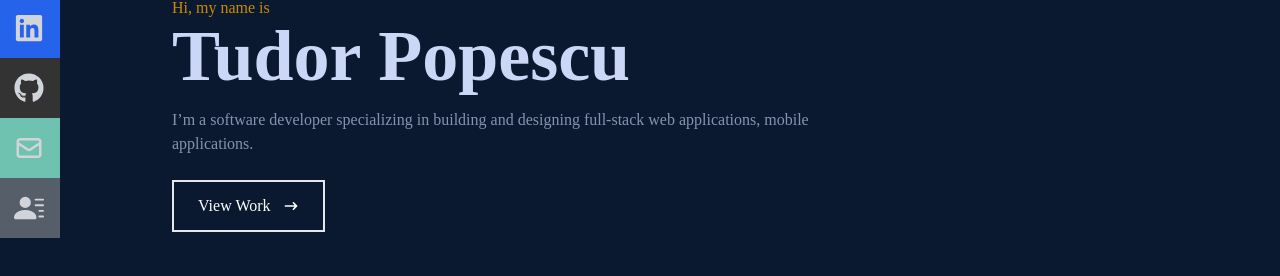
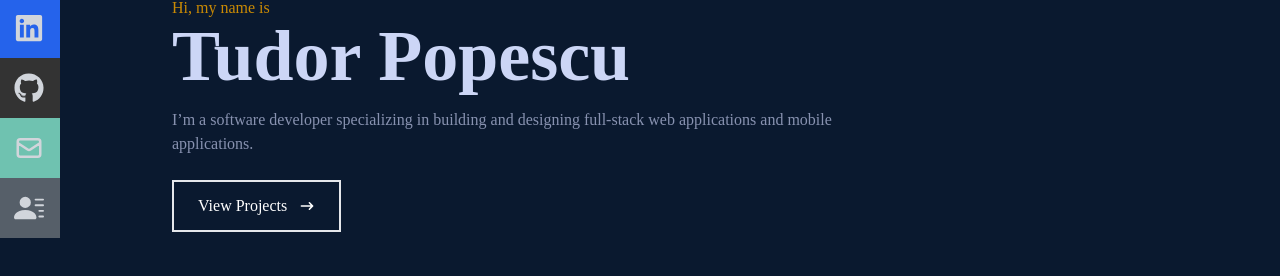
Before and after one commit to Tpopescu33/portfolio-tudor-popescu, a React (Create React App) app: page / in a window 1280 px wide. Shown: the part 282-558 px from the top of the page. Built offline with nearby package versions, Linux system fonts and the light colour scheme.

Commit message:
view projects button links to projects

```diff
--- a/src/components/Home.jsx
+++ b/src/components/Home.jsx
@@ -1,5 +1,6 @@
 import React from 'react';
 import { HiArrowNarrowRight } from 'react-icons/hi';
+import { Link } from 'react-scroll';
 
 const Home = () => {
   return (
@@ -12,15 +13,17 @@ const Home = () => {
         </h1>
 
         <p className='text-[#8892b0] py-4 max-w-[700px]'>
-          I’m a software developer specializing in building and designing full-stack web applications, mobile applications.
+          I’m a software developer specializing in building and designing full-stack web applications and mobile applications.
         </p>
         <div>
-          <button className='text-white group border-2 px-6 py-3 my-2 flex items-center hover:bg-pink-600 hover:border-pink-600'>
-            View Work
+        <Link to='work' smooth={true} duration={500}>
+        <button className='text-white group border-2 px-6 py-3 my-2 flex items-center hover:bg-yellow-600 hover:border-yellow-600'>
+            View Projects
             <span className='group-hover:rotate-90 duration-300'>
               <HiArrowNarrowRight className='ml-3 ' />
             </span>
           </button>
+          </Link>
         </div>
       </div>
     </div>
```
